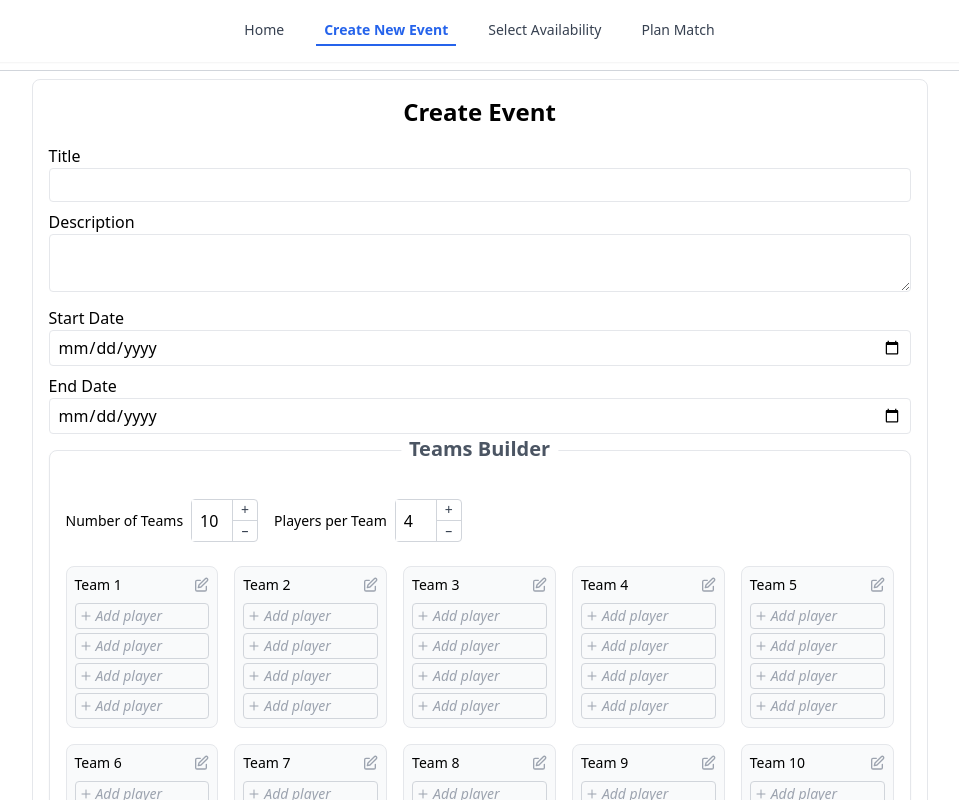
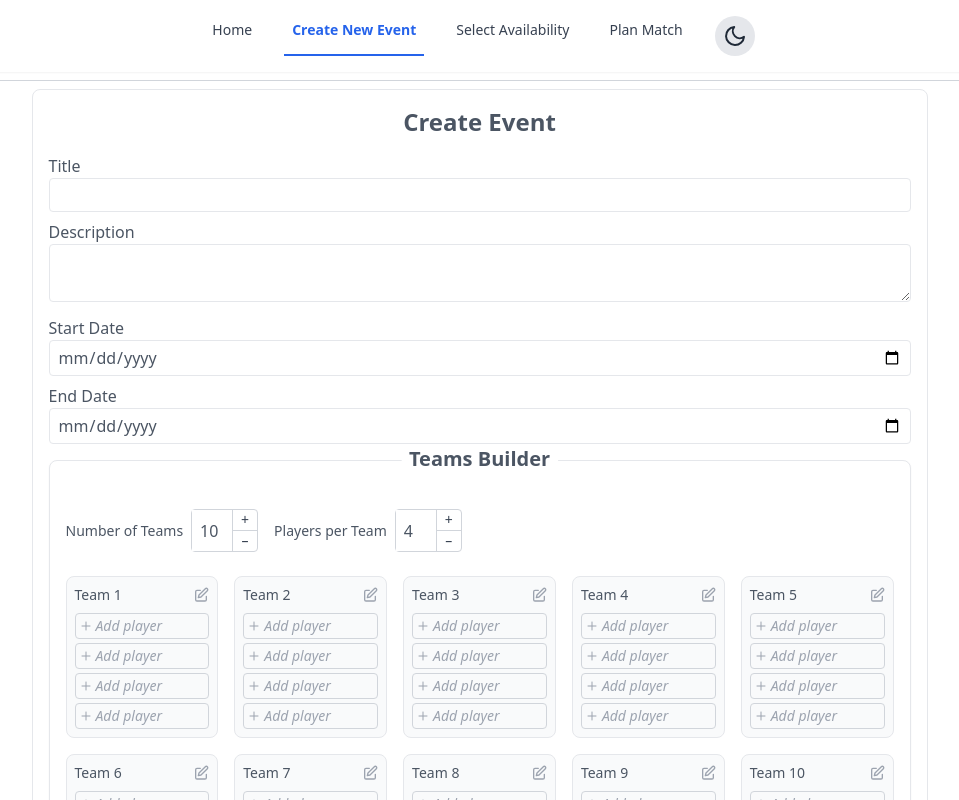
Before and after one commit to jazzorpheus/jof-scheduler, a React (Vite) app: page /create in a window 1280 px wide. Shown: the top 800 px of the page, without its empty margins (153-1112 px from the left). Built offline with nearby package versions, Linux system fonts and the light colour scheme.

Commit message:
set up basic light/dark theme toggle

```diff
--- a/src/components/Button.jsx
+++ b/src/components/Button.jsx
@@ -16,7 +16,7 @@ export default function Button({
   const classes = twMerge(
     clsx(rest.className, baseClasses, {
       // Confirm button: sky colored
-      "text-slate-800 bg-gradient-to-b from-sky-200 to-sky-300 shadow-md hover:shadow-lg hover:from-sky-300 hover:to-sky-400":
+      "text-slate-800 bg-gradient-to-b from-sky-200 to-sky-300 shadow-md hover:shadow-lg hover:from-sky-300 hover:to-sky-400 dark:text-slate-300 dark:bg-gradient-to-b dark:from-jof-blue-med dark:to-jof-blue-dark dark:hover:shadow-xl dark:hover:from-jof-blue-light dark:hover:to-jof-blue-med":
         confirm && !disabled,
       // Cancel button: rose colored
       "text-slate-800 bg-gradient-to-b from-rose-200 to-rose-300 shadow-md hover:shadow-lg hover:from-rose-300 hover:to-rose-400":
--- a/src/components/CreateEventForm.jsx
+++ b/src/components/CreateEventForm.jsx
@@ -17,7 +17,7 @@ export default function CreateEventForm() {
   };
 
   return (
-    <div className="max-w-4xl mx-auto p-4 border rounded-lg">
+    <div className="max-w-4xl mx-auto p-4 border rounded-lg dark:bg-jof-blue-dark text-gray-600 dark:text-gray-300">
       <h1 className="text-2xl font-bold mb-4 text-center">Create Event</h1>
       <form onSubmit={handleSubmit(onSubmit)} className="space-y-4">
         {/* Event metadata */}
@@ -26,14 +26,14 @@ export default function CreateEventForm() {
             Title
             <input
               {...register("title")}
-              className="border rounded px-2 py-1 w-full"
+              className="border rounded px-2 py-1 w-full dark:bg-jof-blue-med"
             />
           </label>
           <label className="block">
             Description
             <textarea
               {...register("description")}
-              className="border rounded px-2 py-1 w-full"
+              className="border rounded px-2 py-1 w-full dark:bg-jof-blue-med"
             />
           </label>
           <label className="block">
@@ -41,7 +41,7 @@ export default function CreateEventForm() {
             <input
               type="date"
               {...register("startDate")}
-              className="border rounded px-2 py-1 w-full"
+              className="border rounded px-2 py-1 w-full dark:bg-jof-blue-med"
             />
           </label>
           <label className="block">
@@ -49,7 +49,7 @@ export default function CreateEventForm() {
             <input
               type="date"
               {...register("endDate")}
-              className="border rounded px-2 py-1 w-full"
+              className="border rounded px-2 py-1 w-full dark:bg-jof-blue-med"
             />
           </label>
         </div>
--- a/src/components/EditableTeamRoster.jsx
+++ b/src/components/EditableTeamRoster.jsx
@@ -86,7 +86,7 @@ export default function EditableTeamRoster({
   };
 
   return (
-    <div className="border rounded-lg p-2 bg-gray-50 flex flex-col space-y-2">
+    <div className="border rounded-lg p-2 bg-gray-50 dark:bg-jof-blue-med flex flex-col space-y-2">
       <div className="flex items-center justify-between">
         {isEditingName ? (
           <input
--- a/src/components/TeamBuilder.jsx
+++ b/src/components/TeamBuilder.jsx
@@ -48,20 +48,20 @@ function NumTeamsInput() {
           onChange={handleChange}
           onBlur={handleBlur}
           onFocus={(e) => e.target.select()}
-          className="w-10 px-2 py-1.5 focus:outline-none focus:ring-2 focus:ring-blue-400"
+          className="w-10 px-2 py-1.5 focus:outline-none focus:ring-2 focus:ring-blue-400 dark:bg-jof-blue-med"
         />
         <div className="flex flex-col border-l border-gray-300">
           <button
             type="button"
             onClick={increment}
-            className="flex-1 w-6 border-b border-gray-300 text-gray-700 px-1 text-sm select-none hover:bg-blue-100"
+            className="flex-1 w-6 border-b border-gray-300 text-gray-700 dark:text-gray-300 px-1 text-sm select-none hover:bg-blue-100"
           >
             +
           </button>
           <button
             type="button"
             onClick={decrement}
-            className="flex-1 w-6 text-gray-700 px-1 text-sm select-none hover:bg-blue-100"
+            className="flex-1 w-6 text-gray-700 dark:text-gray-300 px-1 text-sm select-none hover:bg-blue-100"
           >
             –
           </button>
@@ -114,20 +114,20 @@ function RosterSizeInput() {
           onChange={handleChange}
           onBlur={handleBlur}
           onFocus={(e) => e.target.select()}
-          className="w-10 px-2 py-1.5 focus:outline-none focus:ring-2 focus:ring-blue-400"
+          className="w-10 px-2 py-1.5 focus:outline-none focus:ring-2 focus:ring-blue-400 dark:bg-jof-blue-med"
         />
         <div className="flex flex-col border-l border-gray-300">
           <button
             type="button"
             onClick={increment}
-            className="flex-1 w-6 border-b border-gray-300 text-gray-700 px-1 text-sm select-none hover:bg-blue-100"
+            className="flex-1 w-6 border-b border-gray-300 text-gray-700 dark:text-gray-300 px-1 text-sm select-none hover:bg-blue-100"
           >
             +
           </button>
           <button
             type="button"
             onClick={decrement}
-            className="flex-1 w-6 text-gray-700 px-1 text-sm select-none hover:bg-blue-100"
+            className="flex-1 w-6 text-gray-700 dark:text-gray-300 px-1 text-sm select-none hover:bg-blue-100"
           >
             –
           </button>
@@ -140,11 +140,11 @@ function RosterSizeInput() {
 export default function TeamBuilder() {
   return (
     <TeamsProvider>
-      <div className="relative border rounded-lg p-4 shadow-sm bg-white w-full mx-auto mt-4">
+      <div className="relative border rounded-lg p-4 shadow-sm bg-white dark:bg-jof-blue-med w-full mx-auto mt-4 ">
         {/* Heading */}
-        <div className="absolute -top-3 left-1/2 transform -translate-x-1/2 flex items-center text-gray-600">
+        <div className="absolute -top-3 left-1/2 transform -translate-x-1/2 flex items-center text-gray-600 dark:text-gray-300">
           <div className="border-t border-gray-300 flex-grow mr-3 -mt-1"></div>
-          <h2 className="text-xl font-bold leading-none relative -top-0.7 bg-white px-2">
+          <h2 className="text-xl font-bold leading-none relative -top-0.7 bg-white dark:bg-jof-blue-med px-2 rounded-xl">
             Teams Builder
           </h2>
           <div className="border-t border-gray-300 flex-grow ml-3 -mt-1"></div>
--- a/src/pages/CreateEventPage.jsx
+++ b/src/pages/CreateEventPage.jsx
@@ -2,5 +2,9 @@
 import CreateEventForm from "../components/CreateEventForm";
 
 export default function CreateEventPage() {
-  return <CreateEventForm />;
+  return (
+    <div className="dark:bg-jof-blue-dark">
+      <CreateEventForm />
+    </div>
+  );
 }
--- a/src/routes/__root.jsx
+++ b/src/routes/__root.jsx
@@ -1,5 +1,99 @@
+import { createContext, useState, useEffect, useContext } from "react";
 import { createRootRoute, Link, Outlet } from "@tanstack/react-router";
 import { TanStackRouterDevtools } from "@tanstack/react-router-devtools";
+
+// ! ************************************************************************** THEME-ING!
+
+const ThemeContext = createContext({
+  theme: "light",
+  toggleTheme: () => {},
+});
+
+const useTheme = () => useContext(ThemeContext);
+
+const ThemeProvider = ({ children }) => {
+  const [theme, setTheme] = useState(() => {
+    // Check for saved theme in localStorage, fallback to system preference
+    const storedTheme = localStorage.getItem("theme");
+    const userPrefersDark =
+      window.matchMedia &&
+      window.matchMedia("(prefers-color-scheme: dark)").matches;
+    return storedTheme || (userPrefersDark ? "dark" : "light");
+  });
+
+  useEffect(() => {
+    const root = window.document.documentElement;
+    root.classList.remove("light", "dark");
+    root.classList.add(theme);
+    localStorage.setItem("theme", theme);
+  }, [theme]);
+
+  const toggleTheme = () => {
+    setTheme((prevTheme) => (prevTheme === "light" ? "dark" : "light"));
+  };
+
+  const value = { theme, toggleTheme };
+
+  return (
+    <ThemeContext.Provider value={value}>{children}</ThemeContext.Provider>
+  );
+};
+
+const SunIcon = () => (
+  <svg
+    xmlns="http://www.w3.org/2000/svg"
+    width="24"
+    height="24"
+    viewBox="0 0 24 24"
+    fill="none"
+    stroke="currentColor"
+    strokeWidth="2"
+    strokeLinecap="round"
+    strokeLinejoin="round"
+  >
+    <circle cx="12" cy="12" r="5"></circle>
+    <line x1="12" y1="1" x2="12" y2="3"></line>
+    <line x1="12" y1="21" x2="12" y2="23"></line>
+    <line x1="4.22" y1="4.22" x2="5.64" y2="5.64"></line>
+    <line x1="18.36" y1="18.36" x2="19.78" y2="19.78"></line>
+    <line x1="1" y1="12" x2="3" y2="12"></line>
+    <line x1="21" y1="12" x2="23" y2="12"></line>
+    <line x1="4.22" y1="19.78" x2="5.64" y2="18.36"></line>
+    <line x1="18.36" y1="5.64" x2="19.78" y2="4.22"></line>
+  </svg>
+);
+
+const MoonIcon = () => (
+  <svg
+    xmlns="http://www.w3.org/2000/svg"
+    width="24"
+    height="24"
+    viewBox="0 0 24 24"
+    fill="none"
+    stroke="currentColor"
+    strokeWidth="2"
+    strokeLinecap="round"
+    strokeLinejoin="round"
+  >
+    <path d="M21 12.79A9 9 0 1 1 11.21 3 7 7 0 0 0 21 12.79z"></path>
+  </svg>
+);
+
+const ThemeToggle = () => {
+  const { theme, toggleTheme } = useTheme();
+
+  return (
+    <button
+      onClick={toggleTheme}
+      className="p-2 rounded-full bg-gray-200 dark:bg-jof-blue-med text-gray-800 dark:text-gray-300 hover:bg-gray-300 dark:hover:bg-jof-blue-light transition-colors duration-300 focus:outline-none focus:ring-offset-2 focus:ring-blue-300"
+      aria-label="Toggle theme"
+    >
+      {theme === "light" ? <MoonIcon /> : <SunIcon />}
+    </button>
+  );
+};
+
+// ! ************************************************************************** ROUTING
 
 const RootLayout = () => {
   const navLinks = [
@@ -10,22 +104,24 @@ const RootLayout = () => {
   ];
 
   return (
-    <>
+    <ThemeProvider>
+      <div className="dark:bg-jof-blue-dark">
         {/* NAVBAR */}
-      <nav className="flex justify-center gap-6 p-4 bg-white shadow-sm rounded-b-lg">
+        <nav className="flex justify-center gap-6 p-4 bg-white dark:bg-jof-blue-dark shadow-sm rounded-b-lg">
           {navLinks.map(({ to, label }) => (
             <Link
               key={to}
               to={to}
               className="
-              px-2 py-1 font-medium text-gray-700 text-center [&.active]:font-bold text-base min-[0px]:text-sm
+              px-2 py-1 font-medium text-gray-700 dark:text-white text-center [&.active]:font-bold text-base min-[0px]:text-sm
               hover:text-blue-600 hover:border-b-2 hover:border-blue-400 transition
-              [&.active]:text-blue-600 [&.active]:border-b-2 [&.active]:border-blue-600
+              [&.active]:text-blue-600 dark:[&.active]:text-blue-300 [&.active]:border-b-2 [&.active]:border-blue-600 dark:[&.active]:border-blue-300
             "
             >
               {label}
             </Link>
           ))}
+          <ThemeToggle />
         </nav>
 
         {/* Divider */}
@@ -36,7 +132,8 @@ const RootLayout = () => {
 
         {/* Devtools */}
         <TanStackRouterDevtools />
-    </>
+      </div>
+    </ThemeProvider>
   );
 };
 
--- a/tailwind.config.js
+++ b/tailwind.config.js
@@ -1,11 +1,20 @@
 /** @type {import('tailwindcss').Config} */
 export default {
+  darkMode: "class",
   content: ["./index.html", "./src/**/*.{js,ts,jsx,tsx}"],
   theme: {
     extend: {
       screens: {
         xs: "375px",
       },
+      colors: {
+        "jof-blue-dark": "#041A26",
+        "jof-blue-med": "#03273D",
+        "jof-blue-light": "#3A5E76",
+        "jof-gray-dark": "#0a192f",
+        "jof-gray-med": "#0a192f",
+        "jof-gray-light": "#0a192f",
+      },
     },
   },
   plugins: [],
```
Lines whose indentation alone changed are shown as unchanged.
